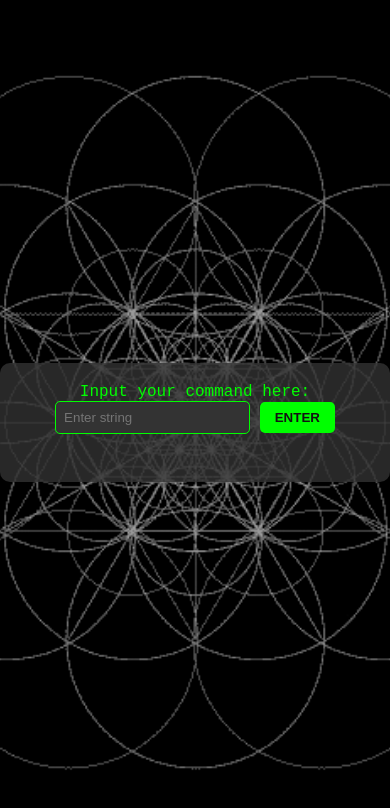
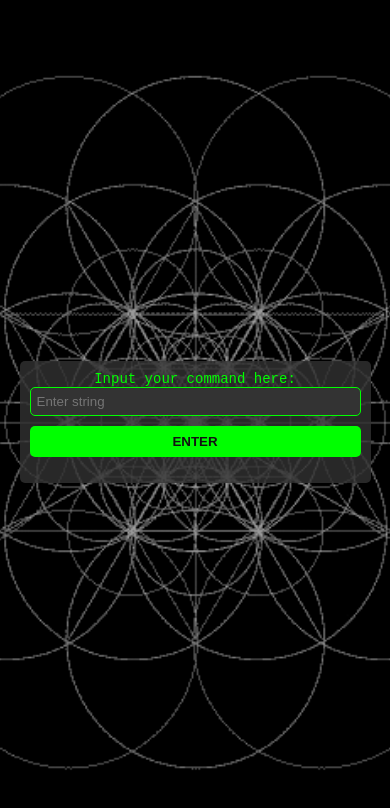
Before and after one commit to 1d4b42/event1, a plain HTML site: page index.html in a window 390 px wide. Drawn offline with Linux system fonts and the light colour scheme.

Commit message:
first commit

```diff
--- a/index.html
+++ b/index.html
@@ -2,6 +2,7 @@
 <html lang="ja">
 <head>
   <meta charset="UTF-8">
+  <meta name="viewport" content="width=device-width, initial-scale=1.0">
   <title>solve flag</title>
   <style>
     body {
@@ -24,16 +25,18 @@
       height: 100%;
       background: url('background.gif') no-repeat center center fixed;
       background-size: cover;
-      filter: brightness(0.6); /* 明るさ調整 */
+      filter: brightness(0.6);
       z-index: -1;
     }
 
     .content {
       z-index: 1;
       padding: 20px;
-      background-color: rgba(51, 51, 51, 0.8); /* 背景の半透明色 */
+      background-color: rgba(51, 51, 51, 0.8);
       border-radius: 10px;
       text-align: center;
+      max-width: 90%;
+      box-sizing: border-box;
     }
 
     h1 {
@@ -49,6 +52,7 @@
       box-sizing: border-box;
       background-color: #333;
       color: #00ff00;
+      width: 100%;
     }
 
     button {
@@ -60,6 +64,7 @@
       border-radius: 5px;
       font-weight: bold;
       text-transform: uppercase;
+      width: 100%;
     }
 
     button:hover {
@@ -85,8 +90,28 @@
       background-color: #333;
       color: #00ff00;
     }
+
     a {
-      color: #00ff00; /* リンク色を紫色に設定 */
+      color: #00ff00;
+    }
+
+    @media (max-width: 600px) {
+      body {
+        font-size: 14px;
+      }
+
+      .content {
+        padding: 10px;
+        border-radius: 5px;
+      }
+
+      button {
+        padding: 8px;
+      }
+
+      input {
+        padding: 6px;
+      }
     }
   </style>
 
```
